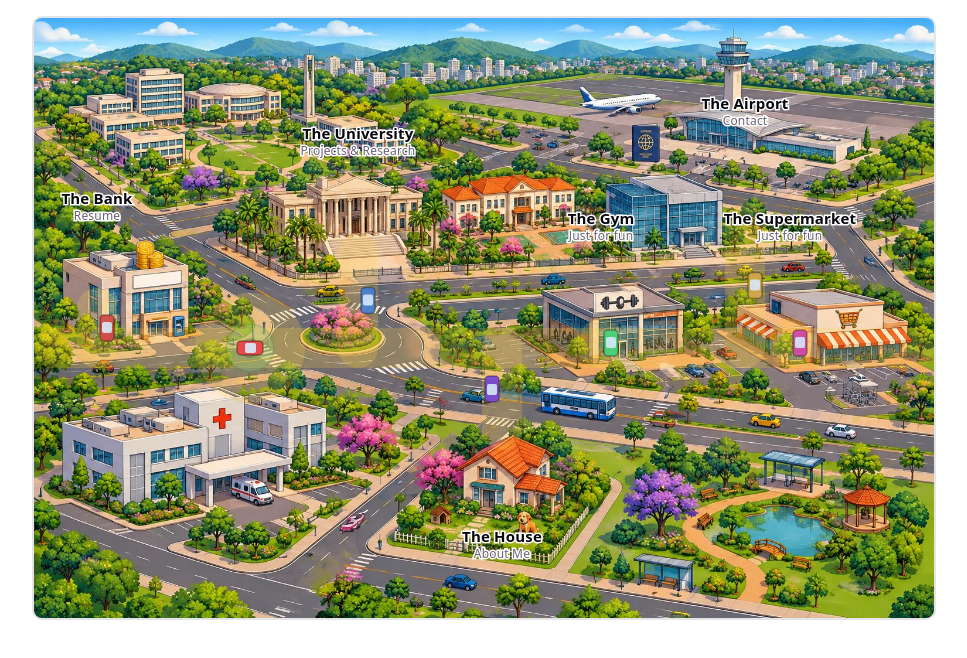
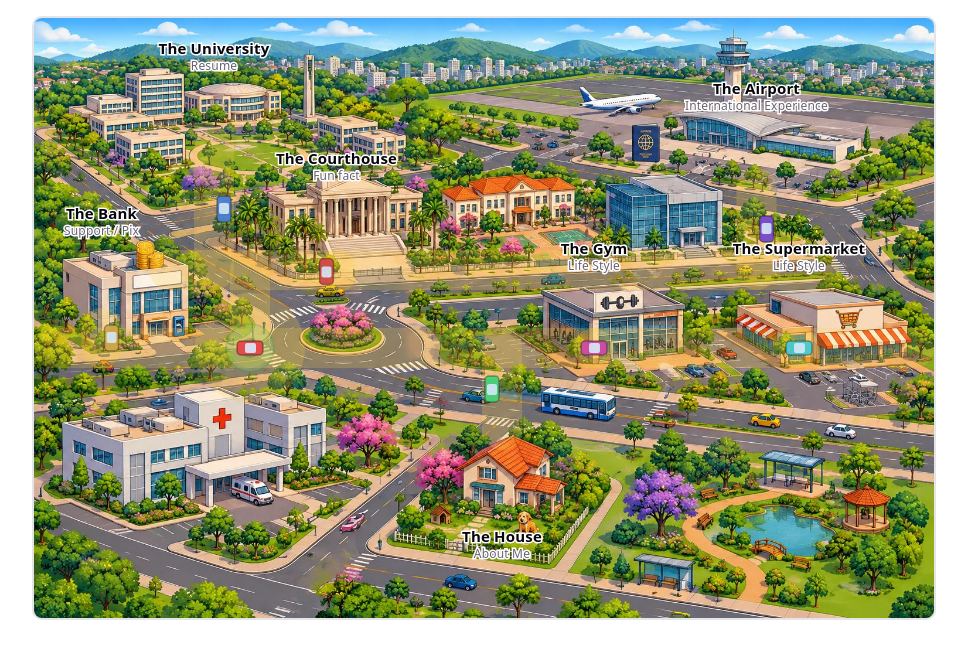
Before and after one commit to elaynecardosojhu-ai/elaynecardosojhu-ai.github.io, a React (Vite) app: page /#/ in a window 1280 px wide. Shown: the top 658 px of the page, without its empty margins (156-1123 px from the left). Built offline with nearby package versions, Linux system fonts and the light colour scheme.

Commit message:
Fix building identities/labels: University=Resume, Courthouse easter egg, Bank=Support/Pix, Airport=International Experience with upper-street road network for reachability, reposition gym/supermarket

```diff
--- a/src/game/buildings.ts
+++ b/src/game/buildings.ts
@@ -18,44 +18,56 @@ export const MAP_WIDTH = 900
 export const MAP_HEIGHT = 600
 
 // Coordinates are hand-placed to roughly match the landmarks visible in
-// src/assets/town-background.jpg (university quad top-left, bank with coins
-// far left, airport top-right, gym + supermarket center-right, house bottom-
-// center). Nudge x/y/width/height here if a hitbox drifts off its building.
+// src/assets/town-background.jpg. The campus/courthouse/airport cluster sits
+// along an "upper" road near the top of the image; bank/house/gym/supermarket
+// sit along the "lower" main street — see roads.ts for how those connect.
+// Nudge x/y/width/height here if a hitbox drifts off its building.
 export const BUILDINGS: Building[] = [
   {
     id: 'university',
     label: 'The University',
-    sublabel: 'Projects & Research',
-    x: 259,
-    y: 135,
-    width: 130,
-    height: 90,
+    sublabel: 'Resume',
+    x: 120,
+    y: 50,
+    width: 120,
+    height: 70,
     doorSide: 'bottom',
-    route: '/projects',
-    flavor: 'You step onto campus to review the latest experiments and write-ups.',
-    returnFlavor: 'Back on campus — the research keeps evolving.',
+    route: '/resume',
+    flavor: 'You walk through the quad, remembering lectures and late nights in the library. Time to check the transcript.',
+    returnFlavor: 'Back on campus — some things never change.',
+  },
+  {
+    id: 'courthouse',
+    label: 'The Courthouse',
+    sublabel: 'Fun fact',
+    x: 230,
+    y: 160,
+    width: 145,
+    height: 85,
+    doorSide: 'bottom',
+    flavor: 'Yes, I worked here! True story.',
+    returnFlavor: 'Still standing tall — good memories in this building.',
   },
   {
     id: 'bank',
     label: 'The Bank',
-    sublabel: 'Resume',
-    x: 8,
-    y: 200,
-    width: 110,
-    height: 80,
+    sublabel: 'Support / Pix',
+    x: 10,
+    y: 215,
+    width: 115,
+    height: 85,
     doorSide: 'bottom',
-    route: '/resume',
-    flavor: 'You pull your employment and education record from the vault.',
-    returnFlavor: 'The teller already knows your file by heart.',
+    flavor: 'You think about setting up a way for people to support your work... maybe a Pix/donation link soon.',
+    returnFlavor: 'Still just an idea — support options coming soon!',
   },
   {
     id: 'airport',
     label: 'The Airport',
-    sublabel: 'Contact',
-    x: 646,
-    y: 105,
-    width: 130,
-    height: 90,
+    sublabel: 'International Experience',
+    x: 660,
+    y: 90,
+    width: 125,
+    height: 70,
     doorSide: 'bottom',
     route: '/contact',
     flavor: 'You check the arrivals board — looks like someone wants to get in touch.',
@@ -77,11 +89,11 @@ export const BUILDINGS: Building[] = [
   {
     id: 'gym',
     label: 'The Gym',
-    sublabel: 'Just for fun',
-    x: 512,
-    y: 220,
-    width: 110,
-    height: 90,
+    sublabel: 'Life Style',
+    x: 500,
+    y: 250,
+    width: 120,
+    height: 70,
     doorSide: 'bottom',
     flavor: 'You sneak in a quick workout. Discipline off the clock helps the work on it.',
     returnFlavor: 'Still keeping up the habit.',
@@ -89,11 +101,11 @@ export const BUILDINGS: Building[] = [
   {
     id: 'supermarket',
     label: 'The Supermarket',
-    sublabel: 'Just for fun',
-    x: 701,
-    y: 220,
-    width: 110,
-    height: 90,
+    sublabel: 'Life Style',
+    x: 705,
+    y: 250,
+    width: 120,
+    height: 70,
     doorSide: 'bottom',
     flavor: 'You grab a coffee and some snacks — fuel for the next sprint.',
     returnFlavor: 'Same shelves, same snacks, still good.',
--- a/src/game/roads.ts
+++ b/src/game/roads.ts
@@ -15,16 +15,23 @@ export interface RoadSegment {
 
 export const ROAD_HALF_WIDTH = 20
 
-// Main street running across the image, roughly where the road with the
-// bus/cars sits in town-background.jpg. Every building connects to it with a
-// straight spur dropped from its door.
-export const TRUNK_Y = 330
-export const TRUNK_X1 = 20
-export const TRUNK_X2 = MAP_WIDTH - 20
+// The artwork has two distinct street levels: a lower main street (where the
+// bus/cars are, serving the bank/house/gym/supermarket) and an upper street
+// in front of the campus/courthouse/airport cluster. A short connector ties
+// them together through the roundabout so every building is reachable.
+export const LOWER_TRUNK_Y = 330
+export const LOWER_TRUNK_X1 = 20
+export const LOWER_TRUNK_X2 = MAP_WIDTH - 20
 
-export const ROUNDABOUT_CENTER: Point = { x: 216, y: TRUNK_Y }
+export const UPPER_TRUNK_Y = 252
+export const UPPER_TRUNK_X1 = 135
+export const UPPER_TRUNK_X2 = 785
+
+export const ROUNDABOUT_CENTER: Point = { x: 216, y: LOWER_TRUNK_Y }
 export const ROUNDABOUT_RADIUS = 55
 export const ROUNDABOUT_ISLAND_RADIUS = 24
+
+const UPPER_NETWORK_IDS = new Set(['university', 'courthouse', 'airport'])
 
 export function doorPoint(building: Building): Point {
   const cx = building.x + building.width / 2
@@ -32,10 +39,13 @@ export function doorPoint(building: Building): Point {
 }
 
 export const ROAD_SEGMENTS: RoadSegment[] = [
-  { id: 'trunk', x1: TRUNK_X1, y1: TRUNK_Y, x2: TRUNK_X2, y2: TRUNK_Y },
+  { id: 'trunk-lower', x1: LOWER_TRUNK_X1, y1: LOWER_TRUNK_Y, x2: LOWER_TRUNK_X2, y2: LOWER_TRUNK_Y },
+  { id: 'trunk-upper', x1: UPPER_TRUNK_X1, y1: UPPER_TRUNK_Y, x2: UPPER_TRUNK_X2, y2: UPPER_TRUNK_Y },
+  { id: 'connector', x1: ROUNDABOUT_CENTER.x, y1: LOWER_TRUNK_Y, x2: ROUNDABOUT_CENTER.x, y2: UPPER_TRUNK_Y },
   ...BUILDINGS.map((building) => {
     const door = doorPoint(building)
-    return { id: `spur-${building.id}`, x1: door.x, y1: TRUNK_Y, x2: door.x, y2: door.y }
+    const trunkY = UPPER_NETWORK_IDS.has(building.id) ? UPPER_TRUNK_Y : LOWER_TRUNK_Y
+    return { id: `spur-${building.id}`, x1: door.x, y1: trunkY, x2: door.x, y2: door.y }
   }),
 ]
 
@@ -72,11 +82,12 @@ export interface ParkedCar {
 
 export const CAR_RADIUS = 11
 
-// One parked car per building spur (skips the trunk itself), offset to one
-// side of the centerline so there's still room on the other side to drive
-// around it.
-export const PARKED_CARS: ParkedCar[] = ROAD_SEGMENTS.filter((segment) => segment.id !== 'trunk').map(
-  (segment, index) => {
+// One parked car per building spur (skips the trunks/connector), offset to
+// one side of the centerline so there's still room on the other side to
+// drive around it.
+export const PARKED_CARS: ParkedCar[] = ROAD_SEGMENTS.filter(
+  (segment) => segment.id !== 'trunk-lower' && segment.id !== 'trunk-upper' && segment.id !== 'connector',
+).map((segment, index) => {
   const dx = segment.x2 - segment.x1
   const dy = segment.y2 - segment.y1
   const length = Math.hypot(dx, dy) || 1
@@ -87,7 +98,7 @@ export const PARKED_CARS: ParkedCar[] = ROAD_SEGMENTS.filter((segment) => segmen
   const midX = segment.x1 + dx * 0.5
   const midY = segment.y1 + dy * 0.5
   const offset = 10
-    const colors = ['#4a7fd1', '#d14a4a', '#d1a74a', '#7a4ad1', '#4ad17a', '#d14aa7']
+  const colors = ['#4a7fd1', '#d14a4a', '#d1a74a', '#7a4ad1', '#4ad17a', '#d14aa7', '#4ac9d1']
   return {
     id: `car-${segment.id}`,
     x: midX + perpX * offset,
@@ -95,5 +106,4 @@ export const PARKED_CARS: ParkedCar[] = ROAD_SEGMENTS.filter((segment) => segmen
     angle: (Math.atan2(dirY, dirX) * 180) / Math.PI,
     color: colors[index % colors.length],
   }
-  },
-)
+})
```
Lines whose indentation alone changed are shown as unchanged.
